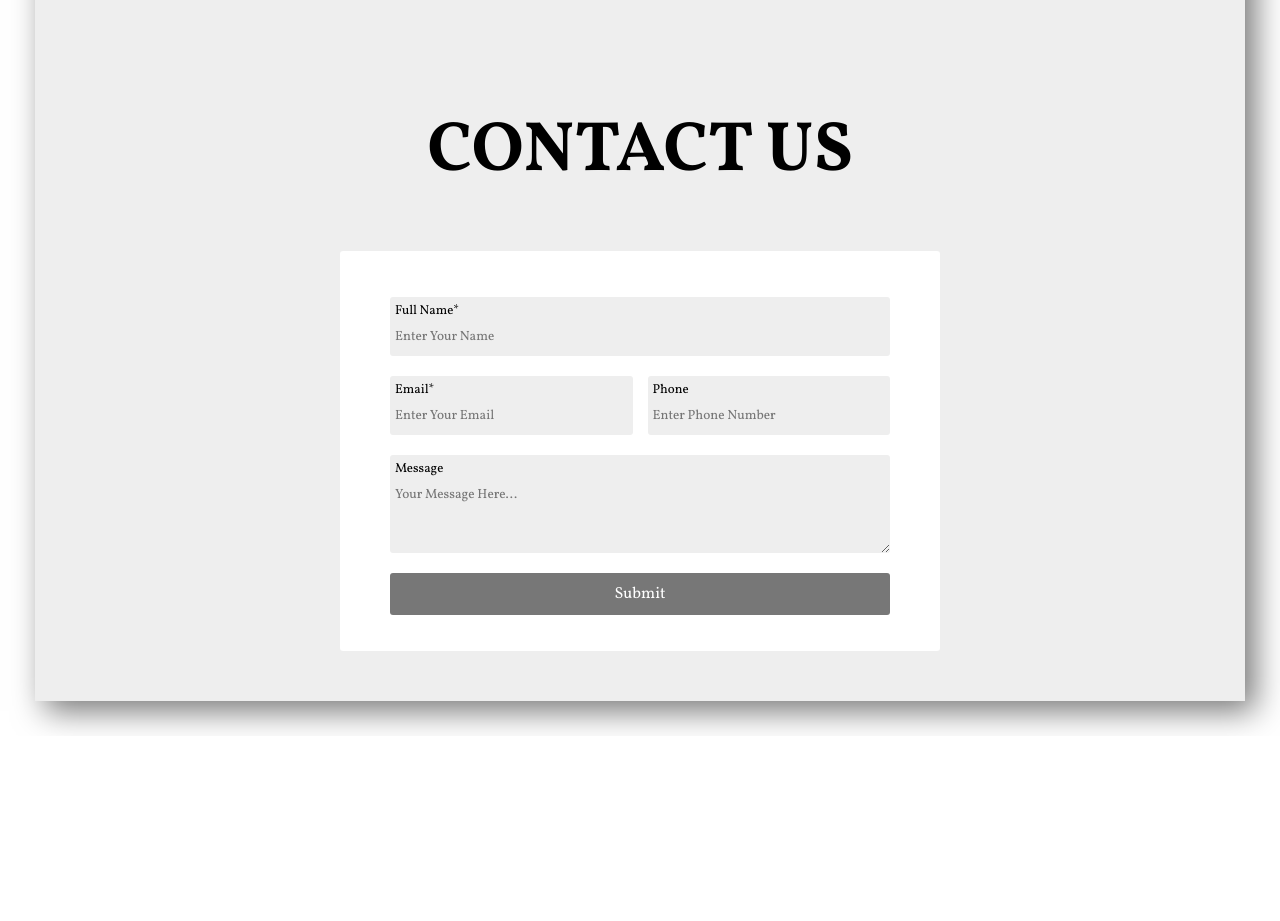
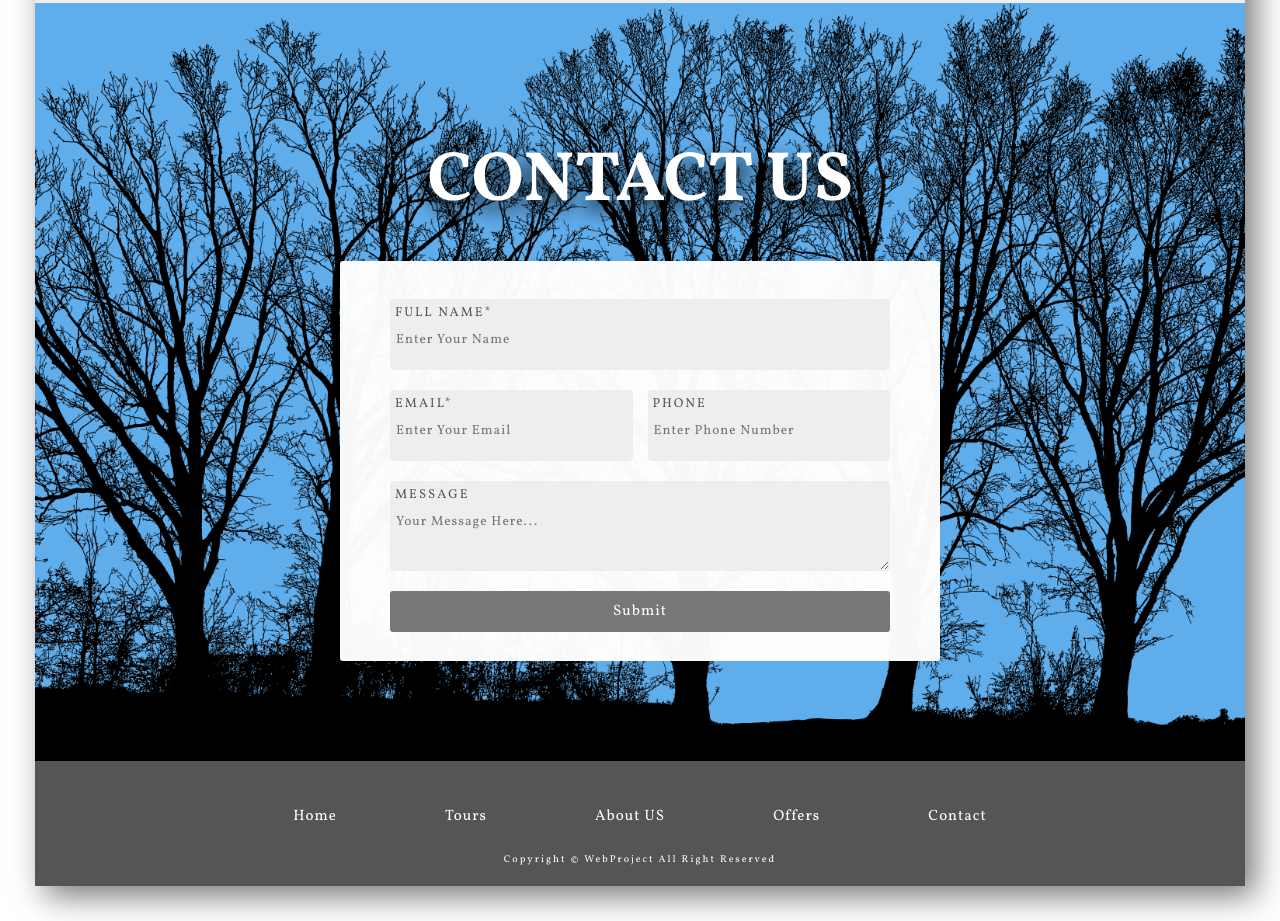
Before and after one commit to yousef-ghanim/tourist-website, a plain HTML site: page index.html in a window 1280 px wide. Shown: the part 2491-3412 px from the top of the page. Before the commit the page ends 3227 px from the top, so only its background shows below. Drawn offline with Linux system fonts and the light colour scheme; grey boxes are pictures that could not be loaded.

Commit message:
website ready without navbar

```diff
--- a/index.html
+++ b/index.html
@@ -139,31 +139,42 @@
       <!-- contact -->
      <section id="contact">
        <h1>contact us</h1>
-        <form class="contact-container">
+       <div class="contact-container">
          <div class="input-group">
-            <label>Full Name*</label>
-          <input type="text" class="contact-input" placeholder="Enter Your Name"/>
+           <label >full name*</label>
+           <input type="text" class="input-contact" placeholder="Enter Your Name">
          </div>
          <div class="input-groups">
           <div class="input-group">
-            <label for="">Email*</label>
-            <input type="email" class="contact-input" placeholder="Enter Your Email">
-          </div>
-
-          <div class="input-group">
-            <label for="">Phone</label>
-            <input type="text" class="contact-input" placeholder="Enter Phone Number">
-          </div>
-
+            <label>Email*</label>
+            <input type="email" class="input-contact" placeholder="Enter Your Email">
           </div>
           <div class="input-group">
-          <label>Message</label>
-          <textarea type="text" class="form-textarea" placeholder="Your Message Here..."></textarea>
+            <label>Phone</label>
+            <input type="text" class="input-contact" placeholder="Enter Phone Number">
           </div>
-        <input type="submit" value="Submit" class="form-btn">
-        </form>
+         </div>
+        <div class="input-group">
+          <label>message</label>
+          <textarea class="message" placeholder="Your Message Here..." ></textarea>
+        </div>
+        <input type="submit" value="Submit" class="contact-btn">
+       </div>
      </section>
-      <!-- contact us -->
+      <!-- end ofcontact us -->
+
+      <!-- footer -->
+<section id="footer">
+  <ul class="footer-link">
+    <li>Home</li>
+    <li>Tours</li>
+    <li>About US</li>
+    <li>Offers</li>
+    <li>Contact</li>
+  </ul>
+  <h1>Copyright &copy; WebProject All Right Reserved</h1>
+</section>
+      <!-- end of footer -->
 
     <link rel="stylesheet" href="./app.js" />
   </body>
--- a/style.css
+++ b/style.css
@@ -324,32 +324,69 @@ html {
 
 /* contact  */
 #contact {
-  padding: 5rem;
+  padding: 10rem 0;
   text-align: center;
+  background: url(./images/contact-us-bg.png) center no-repeat;
+  background-size: cover;
+  animation: contact-bg 30s infinite;
 }
 #contact h1 {
+  color: var(--white-color);
   font-size: 7rem;
-  margin: 5rem 0;
   text-transform: uppercase;
+  margin: 3rem 0;
+  text-shadow: 0 1rem 2rem #000;
 }
 .contact-container {
+  background-color: rgba(255, 255, 255, 0.973);
+  padding: 5rem;
+  height: 40rem;
   width: 60rem;
-  height: 40rem;
   margin: auto;
-  background-color: var(--white-color);
   display: flex;
   justify-content: center;
   align-items: center;
   flex-direction: column;
-  padding: 5rem;
   border-radius: 0.3rem;
 }
 .input-group {
   width: 100%;
   display: flex;
   flex-direction: column;
-  /* position: relative; */
-  margin: 1rem 0rem;
+  margin: 1rem 0;
+  position: relative;
+}
+.input-contact {
+  width: 100%;
+  padding: 3rem 0 2rem 0.5rem;
+}
+.input-contact,
+.message {
+  background-color: var(--secondary-color);
+  border: 0.1rem solid var(--secondary-color);
+  border-radius: 0.3rem;
+  letter-spacing: 0.1rem;
+  transition: all 0.2s ease;
+}
+.input-contact:focus,
+.message:focus {
+  border: 0.1rem solid var(--light-grey-color);
+}
+.input-group label {
+  position: absolute;
+  margin: 0.5rem;
+  font-size: 1.3rem;
+  text-transform: uppercase;
+  letter-spacing: 0.2rem;
+  color: var(--grey-color);
+}
+
+.message {
+  min-height: 8rem;
+  min-width: 100%;
+  max-width: 100%;
+  padding: 3rem 0 2rem 0.5rem;
+  max-height: 13rem;
 }
 .input-groups {
   width: 100%;
@@ -359,43 +396,71 @@ html {
 .input-groups .input-group {
   width: 48.5%;
 }
-.contact-input {
-  /* height: 6rem; */
-  border-radius: 0.3rem;
-  border: none;
-  background-color: var(--secondary-color);
-  padding: 3rem 0 1rem 0.5rem;
-}
-.contact-input input {
-  position: relative;
-}
-.input-group label {
-  position: absolute;
-  margin: 0.5rem;
-  font-size: 1.3rem;
-}
-.form-textarea {
-  min-height: 8rem;
-  background-color: var(--secondary-color);
+.contact-btn {
+  width: 100%;
+  padding: 1rem;
+  margin-top: 1rem;
   border: none;
   border-radius: 0.3rem;
-  padding: 3rem 0.5rem;
-  max-width: 100%;
-  min-width: 100%;
-  max-height: 15rem;
+  background-color: var(--light-grey-color);
+  color: var(--white-color);
+  transition: all 0.2s ease;
+  font-size: 1.5rem;
+  letter-spacing: 0.1rem;
 }
-.form-btn {
-  width: 100%;
-  padding: 1rem;
-  background-color: var(--light-grey-color);
-  border: none;
-  border-radius: 0.3rem;
-  color: var(--white-color);
-  font-size: 1.6rem;
-  cursor: pointer;
-  margin-top: 1rem;
-}
-.form-btn:hover {
+.contact-btn:hover {
   background-color: var(--grey-color);
 }
+@keyframes contact-bg {
+  0% {
+    background-color: #9e9d9d;
+  }
+  25% {
+    background-color: rgb(91, 174, 241);
+  }
+  50% {
+    background-color: rgb(236, 133, 245);
+  }
+  75% {
+    background-color: rgb(236, 104, 86);
+  }
+  100% {
+    background-color: #9e9d9d;
+  }
+}
+
 /* end of contact */
+
+/* footer */
+#footer {
+  text-align: center;
+  background-color: var(--grey-color);
+  padding: 2rem 0;
+}
+.footer-link {
+  display: flex;
+  justify-content: space-evenly;
+  align-items: center;
+  width: 90rem;
+  margin: 2rem auto;
+}
+.footer-link li {
+  font-size: 1.5rem;
+  color: var(--white-color);
+  letter-spacing: 0.1rem;
+  padding: 0.5rem;
+  background-color: var(--grey-color);
+  transition: all 0.2s ease;
+  cursor: pointer;
+}
+.footer-link li:hover {
+  transform: rotate(-10deg);
+  box-shadow: 0rem 2rem 3rem #000;
+}
+#footer h1 {
+  color: var(--white-color);
+  font-size: 1rem;
+  font-weight: 200;
+  letter-spacing: 0.2rem;
+}
+/* end of footer */
```
Lines whose indentation alone changed are shown as unchanged.
